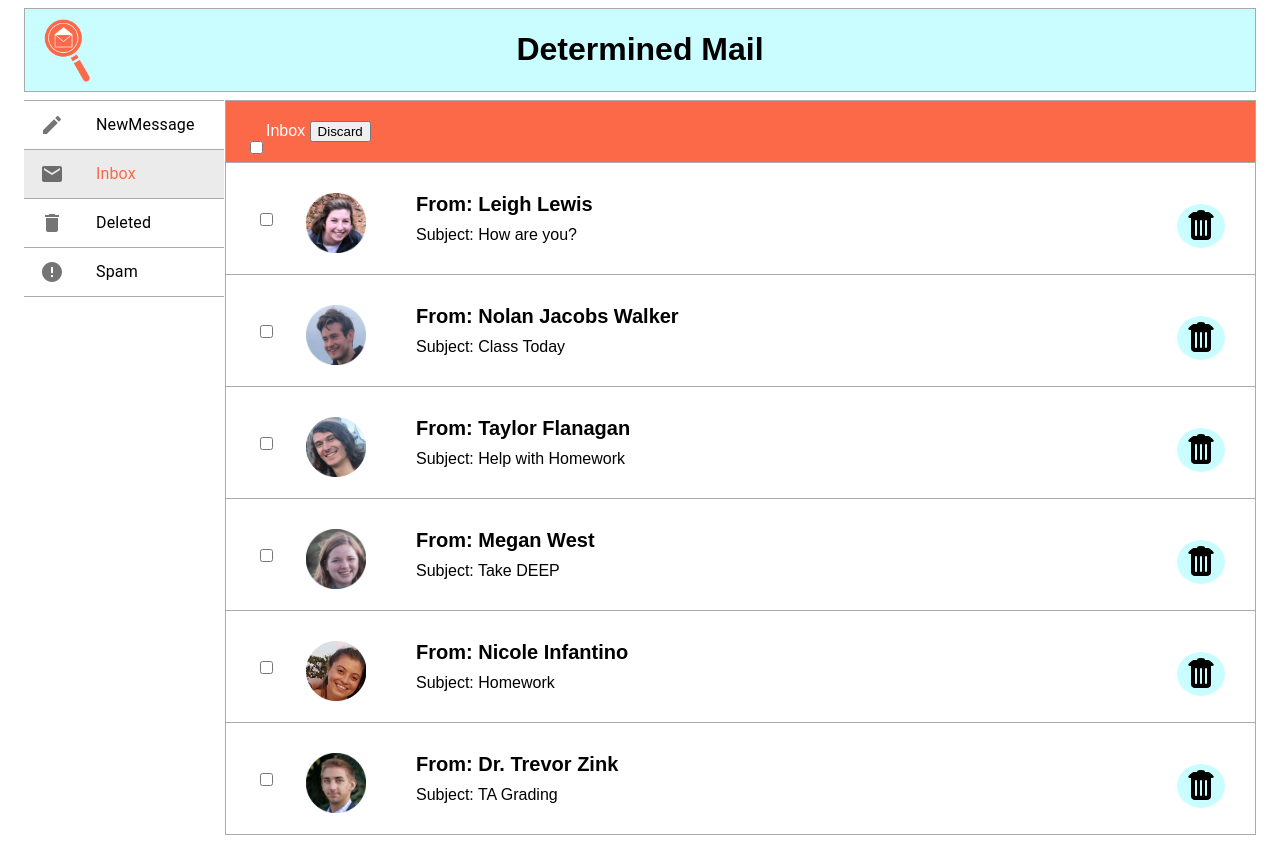
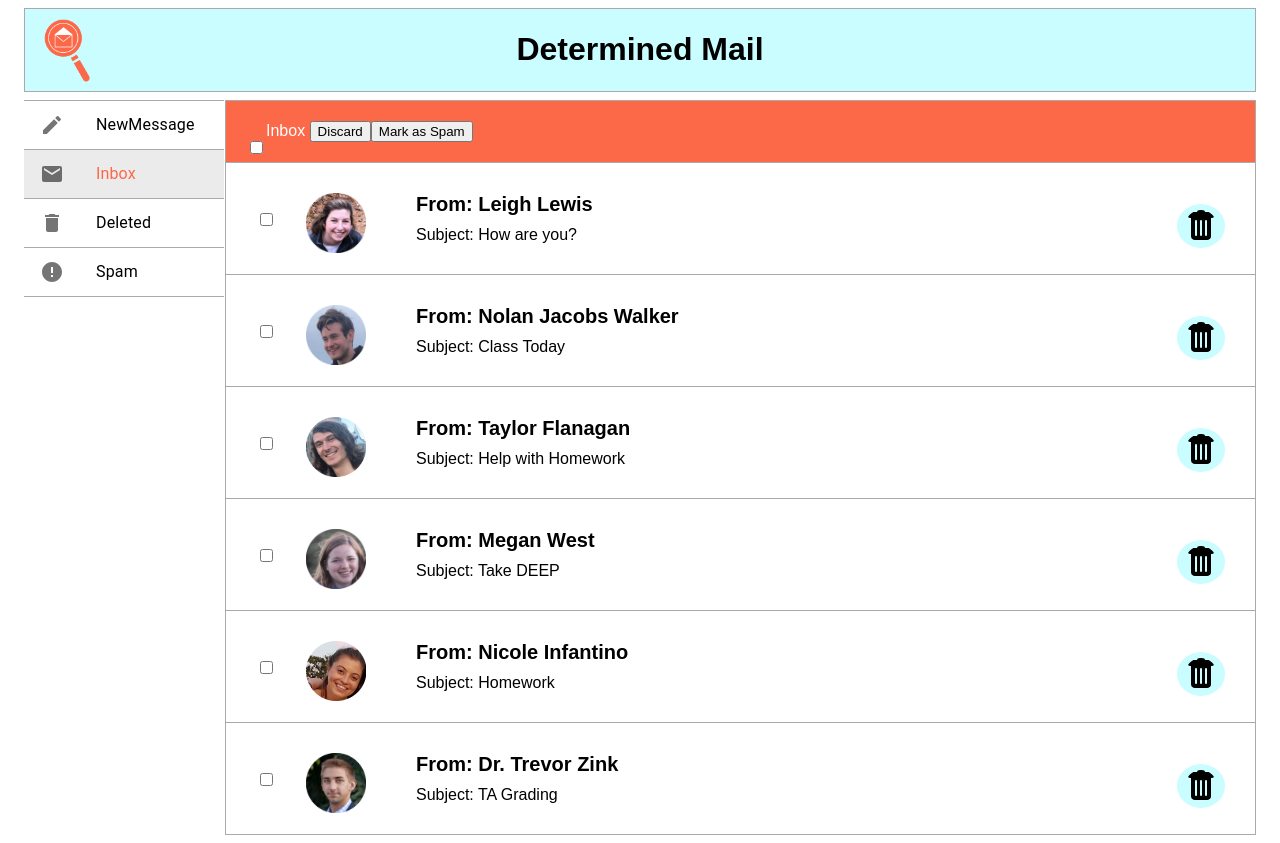
Before and after one commit to igreen1/determined-mail, a React (Create React App) app: page / in a window 1280 px wide. Built offline with nearby package versions, Linux system fonts and the light colour scheme.

Commit message:
Adding "Mark as Spam" button to the inbox + its desired functionality and fixing select all and discard functionality towards resolving issue #2

```diff
--- a/src/App.js
+++ b/src/App.js
@@ -203,6 +203,21 @@ class App extends Component {
     })
   }
 
+  // Mark Spam if Email in Inbox is Selected
+  markSpamIfSelected = () => {
+    this.setState((prevState) => {
+      prevState.spam =[...prevState.spam, ...prevState.emails.filter(email => email.selected)]
+      prevState.emails = prevState.emails.filter(email => !email.selected);
+      prevState.spam.map(email => {
+        email.selected = false;
+        return email;
+      });
+
+      return prevState;
+
+    })
+  }
+
   // Remove Email from deleted if selected
   removeIfSelectedInDeleted = () => {
     this.setState({deleted: [...this.state.deleted.filter(email => !email.selected)] });
@@ -210,18 +225,18 @@ class App extends Component {
 
 // Remove Email from spam if selected
 removeIfSelectedInSpam = () => {
-  this.setState({deleted: [...this.state.deleted, ...this.state.emails.filter(email => email.selected)]});
-  this.setState({spam: [...this.state.spam.filter(email => !email.selected)] });
-}
-
-  // Deselect Emails when new page loaded
-  deselectAll = () => {
-    this.setState({deleted: this.state.deleted.map(email => {
+  this.setState((prevState) => {
+    prevState.deleted =[...prevState.deleted, ...prevState.spam.filter(email => email.selected)]
+    prevState.spam = prevState.spam.filter(email => !email.selected);
+    prevState.deleted.map(email => {
       email.selected = false;
       return email;
-    })
+    });
+
+    return prevState;
+
   })
-  }
+}
 
 
   // Delete Email from Spam Folder
@@ -260,6 +275,7 @@ removeIfSelectedInSpam = () => {
                         checked={this.state.allSelected}
                         onClick={this.toggleSelectAllInInbox} /> {' '}
                         <button className="discard-button" onClick={this.removeIfSelected}>Discard</button>
+                        <button className="mark-spam-button" onClick={this.markSpamIfSelected}>Mark as Spam</button>
                         </header>
                           <Emails emails={this.state.emails}
                                 markSelected={this.markSelected}
```
